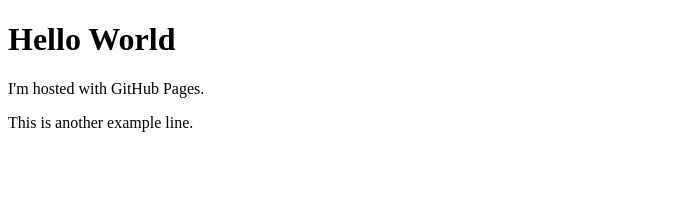
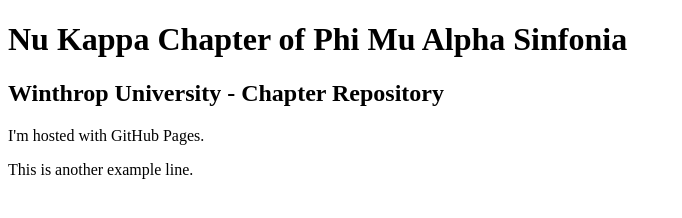
Before and after one commit to cagleb2/nukappasinfonians.github.io, a plain HTML site: page index.html in a window 1280 px wide. Shown: the whole page, without its empty margins (0-682 px from the left). Drawn offline with Linux system fonts and the light colour scheme.

Commit message:
Edited index.html file.

```diff
--- a/index.html
+++ b/index.html
@@ -1,7 +1,8 @@
 <!DOCTYPE html>
 <html>
 	<body>
-		<h1>Hello World</h1>
+		<h1>Nu Kappa Chapter of Phi Mu Alpha Sinfonia</h1>
+		<h2>Winthrop University - Chapter Repository</h2>
 		<p>I'm hosted with GitHub Pages.</p>
 		<p>This is another example line.</p>
 	</body>
```
